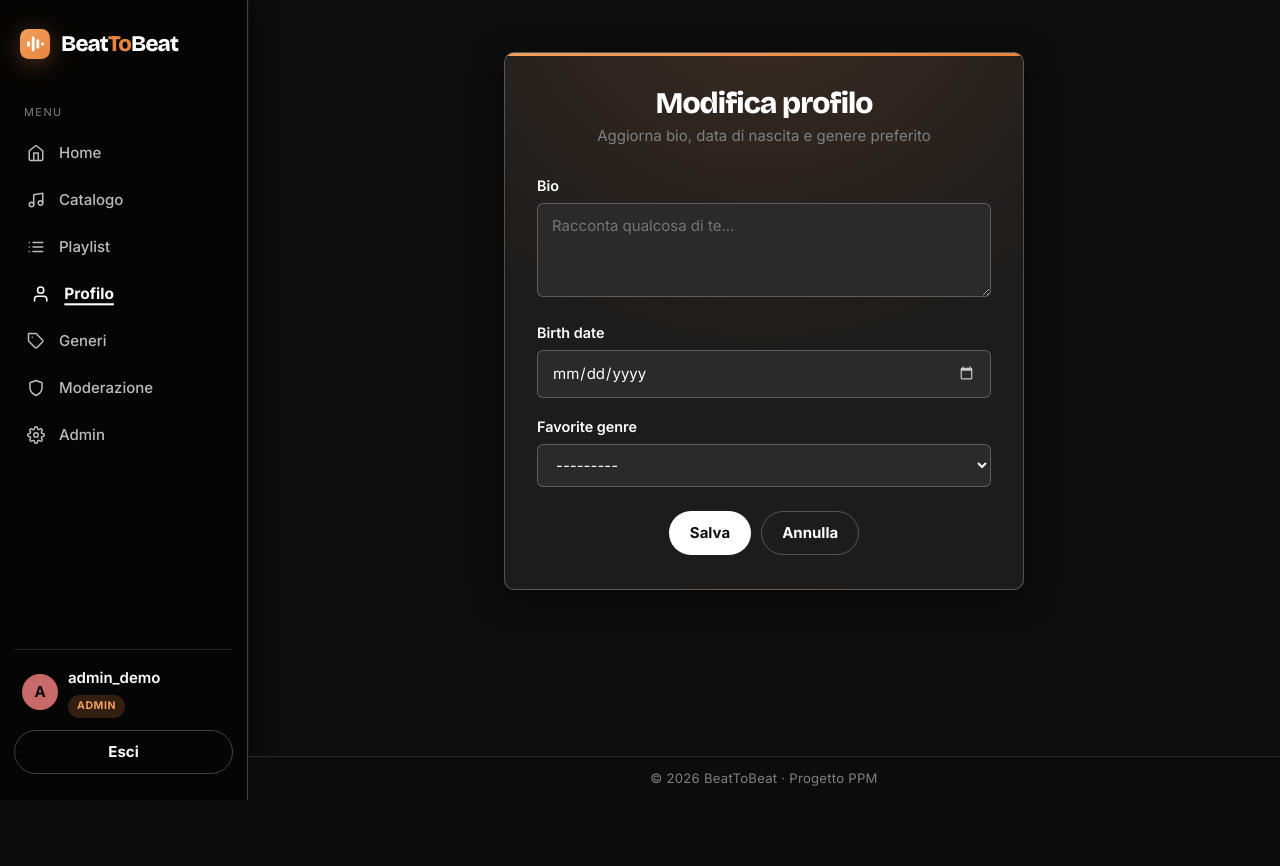
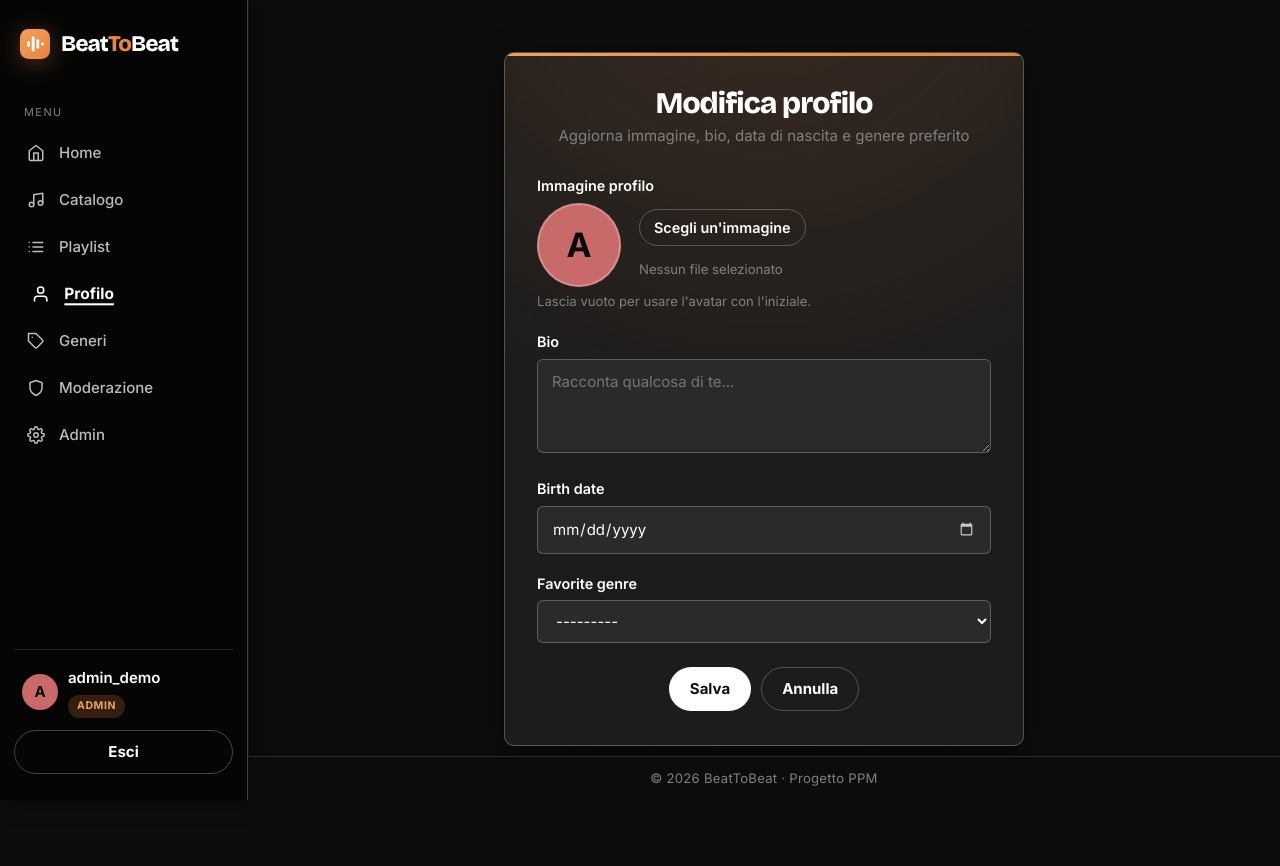
Before and after one commit to LucaaMoracci/BeatToBeat-music-streaming-platform, a Django app: page /accounts/profile/edit/ in a window 1280 px wide. Before the commit the page ends 800 px from the top, so only its background shows below. Run offline with Django 5.2, Linux system fonts and the light colour scheme; a user stored in the database is signed in; data comes from the database, SQL or seed files in the repository; both versions use the stored data as it was after the commit.

Commit message:
Aggiunta immagine profilo e persistenza audio

```diff
--- a/accounts/forms.py
+++ b/accounts/forms.py
@@ -23,7 +23,9 @@ class CustomUserCreationForm(UserCreationForm):
 class ProfileUpdateForm(forms.ModelForm):
     class Meta:
         model = CustomUser
-        fields = ['bio', 'birth_date', 'favorite_genre']
+        fields = ['avatar_image', 'bio', 'birth_date', 'favorite_genre']
+        labels = {'avatar_image': 'Immagine profilo'}
+        help_texts = {'avatar_image': 'Lascia vuoto per usare l\'avatar con l\'iniziale.'}
         widgets = {
             'bio': forms.Textarea(attrs={'rows': 3, 'placeholder': 'Racconta qualcosa di te...'}),
             'birth_date': forms.DateInput(attrs={'type': 'date'}),
--- a/accounts/models.py
+++ b/accounts/models.py
@@ -1,4 +1,5 @@
 from django.contrib.auth.models import AbstractUser, Group
+from django.core.validators import FileExtensionValidator
 from django.db import models
 
 
@@ -21,6 +22,12 @@ class CustomUser(AbstractUser):
         null=True,
         blank=True,
         related_name='fans',
+    )
+    avatar_image = models.FileField(
+        upload_to='avatars/',
+        blank=True,
+        null=True,
+        validators=[FileExtensionValidator(allowed_extensions=['jpg', 'jpeg', 'png', 'gif', 'webp'])],
     )
 
     AVATAR_COLORS = ['#f0803c', '#e0a15e', '#81b29a', '#6a8ec9', '#b07ba0', '#c96a6a']
--- a/static/css/style.css
+++ b/static/css/style.css
@@ -251,9 +251,16 @@ hr {
 	width: 36px;
 	height: 36px;
 	border-radius: 50%;
+	overflow: hidden;
 	color: #0a0a0c;
 	font-weight: 700;
 	flex: 0 0 auto;
+}
+
+.avatar img {
+	width: 100%;
+	height: 100%;
+	object-fit: cover;
 }
 
 .avatar-sm {
@@ -266,6 +273,58 @@ hr {
 	width: 78px;
 	height: 78px;
 	font-size: 2.1rem;
+}
+
+.avatar-edit {
+	display: flex;
+	align-items: center;
+	gap: 18px;
+	margin-top: 4px;
+}
+
+.avatar-preview {
+	width: 84px;
+	height: 84px;
+	flex: 0 0 auto;
+	border-radius: 50%;
+	overflow: hidden;
+	object-fit: cover;
+	border: 2px solid var(--border-strong);
+	display: inline-flex;
+	align-items: center;
+	justify-content: center;
+	font-size: 2.1rem;
+	font-weight: 700;
+	color: #0a0a0c;
+}
+
+.avatar-edit-controls {
+	display: flex;
+	flex-direction: column;
+	align-items: flex-start;
+	gap: 8px;
+}
+
+.avatar-edit input[type="file"] {
+	display: none;
+}
+
+.avatar-filename {
+	color: var(--faint);
+	font-size: 0.82rem;
+}
+
+.avatar-clear {
+	display: inline-flex;
+	align-items: center;
+	gap: 7px;
+	color: var(--muted);
+	font-size: 0.85rem;
+	cursor: pointer;
+}
+
+.avatar-clear input {
+	accent-color: var(--accent);
 }
 
 .profile-head {
--- a/static/js/player.js
+++ b/static/js/player.js
@@ -29,6 +29,24 @@
 		el.toggle.innerHTML = audio.paused ? ICON_PLAY : ICON_PAUSE;
 	}
 
+	const STORE_KEY = 'b2b_player';
+
+	function saveState() {
+		try {
+			sessionStorage.setItem(STORE_KEY, JSON.stringify({
+				src: audio.getAttribute('src') || '',
+				title: el.title.textContent,
+				artist: el.artist.textContent,
+				time: audio.currentTime || 0,
+				playing: !audio.paused,
+			}));
+		} catch (e) {}
+	}
+
+	function clearState() {
+		try { sessionStorage.removeItem(STORE_KEY); } catch (e) {}
+	}
+
 	function registerPlay(id) {
 		if (!id) return;
 		const token = document.querySelector('meta[name="csrf-token"]');
@@ -55,6 +73,7 @@
 		document.body.classList.add('is-playing');
 		audio.play().catch(function () {});
 		registerPlay(data.id);
+		saveState();
 	}
 
 	document.addEventListener('click', function (e) {
@@ -73,15 +92,16 @@
 		}
 	});
 
-	audio.addEventListener('play', syncIcon);
-	audio.addEventListener('pause', syncIcon);
-	audio.addEventListener('ended', syncIcon);
+	audio.addEventListener('play', function () { syncIcon(); saveState(); });
+	audio.addEventListener('pause', function () { syncIcon(); saveState(); });
+	audio.addEventListener('ended', function () { syncIcon(); clearState(); });
 
 	audio.addEventListener('timeupdate', function () {
 		const pct = audio.duration ? (audio.currentTime / audio.duration) * 100 : 0;
 		el.fill.style.width = pct + '%';
 		el.current.textContent = fmt(audio.currentTime);
 		el.duration.textContent = fmt(audio.duration);
+		saveState();
 	});
 
 	el.progress.addEventListener('click', function (e) {
@@ -94,6 +114,7 @@
 		audio.pause();
 		bar.classList.remove('is-visible');
 		document.body.classList.remove('is-playing');
+		clearState();
 	});
 
 	document.addEventListener('keydown', function (e) {
@@ -105,5 +126,22 @@
 		}
 	});
 
+	(function restore() {
+		let data;
+		try { data = JSON.parse(sessionStorage.getItem(STORE_KEY) || 'null'); } catch (e) { return; }
+		if (!data || !data.src) return;
+		el.title.textContent = data.title || '';
+		el.artist.textContent = data.artist || '';
+		audio.src = data.src;
+		bar.classList.add('is-visible');
+		document.body.classList.add('is-playing');
+		audio.addEventListener('loadedmetadata', function () {
+			if (data.time && isFinite(data.time)) {
+				try { audio.currentTime = data.time; } catch (e) {}
+			}
+			if (data.playing) audio.play().catch(function () {});
+		}, { once: true });
+	})();
+
 	syncIcon();
 })();
--- a/templates/accounts/profile_edit.html
+++ b/templates/accounts/profile_edit.html
@@ -6,10 +6,37 @@
 <div class="form-page">
 	<div class="panel form-card">
 		<h1 class="form-card-title">Modifica profilo</h1>
-		<p class="form-card-sub">Aggiorna bio, data di nascita e genere preferito</p>
-		<form method="post">
+		<p class="form-card-sub">Aggiorna immagine, bio, data di nascita e genere preferito</p>
+		<form method="post" enctype="multipart/form-data">
 			{% csrf_token %}
-			{% include 'partials/form_fields.html' %}
+
+			<div class="form-group">
+				<label for="id_avatar_image">Immagine profilo</label>
+				<div class="avatar-edit">
+					{% if form.instance.avatar_image %}
+					<img id="avatar-preview" class="avatar-preview" src="{{ form.instance.avatar_image.url }}" alt="Immagine attuale">
+					{% else %}
+					<span id="avatar-preview" class="avatar-preview" style="background-color: {{ user.avatar_color }};">{{ user.initial }}</span>
+					{% endif %}
+					<div class="avatar-edit-controls">
+						<label for="id_avatar_image" class="btn btn-ghost btn-sm">Scegli un'immagine</label>
+						<input type="file" name="avatar_image" id="id_avatar_image" accept="image/*">
+						<span id="avatar-filename" class="avatar-filename">Nessun file selezionato</span>
+						{% if form.instance.avatar_image %}
+						<label class="avatar-clear">
+							<input type="checkbox" name="avatar_image-clear" id="avatar_image-clear">
+							Rimuovi l'immagine attuale
+						</label>
+						{% endif %}
+					</div>
+				</div>
+				<span class="help-text">Lascia vuoto per usare l'avatar con l'iniziale.</span>
+				{% for error in form.avatar_image.errors %}
+				<div class="form-error">{{ error }}</div>
+				{% endfor %}
+			</div>
+
+			{% include 'partials/form_fields.html' with skip='avatar_image' %}
 			<div class="actions center mt-3">
 				<button type="submit" class="btn btn-accent">Salva</button>
 				<a class="btn btn-ghost" href="{% url 'accounts:profile' %}">Annulla</a>
@@ -18,3 +45,31 @@
 	</div>
 </div>
 {% endblock %}
+
+{% block extra_js %}
+<script>
+	(function () {
+		var input = document.getElementById('id_avatar_image');
+		var name = document.getElementById('avatar-filename');
+		var preview = document.getElementById('avatar-preview');
+		if (!input) return;
+		input.addEventListener('change', function () {
+			var file = input.files[0];
+			if (!file) return;
+			name.textContent = file.name;
+			var url = URL.createObjectURL(file);
+			if (preview.tagName === 'IMG') {
+				preview.src = url;
+			} else {
+				var img = document.createElement('img');
+				img.id = 'avatar-preview';
+				img.className = 'avatar-preview';
+				img.src = url;
+				img.alt = 'Anteprima';
+				preview.replaceWith(img);
+				preview = img;
+			}
+		});
+	})();
+</script>
+{% endblock %}
--- a/templates/partials/avatar.html
+++ b/templates/partials/avatar.html
@@ -1 +1,5 @@
+{% if profile_user.avatar_image %}
+<span class="avatar {{ size }}"><img src="{{ profile_user.avatar_image.url }}" alt="{{ profile_user.username }}"></span>
+{% else %}
 <span class="avatar {{ size }}" style="background-color: {{ profile_user.avatar_color }};">{{ profile_user.initial }}</span>
+{% endif %}
--- a/templates/partials/form_fields.html
+++ b/templates/partials/form_fields.html
@@ -9,6 +9,7 @@
 {% for field in form %}
 {% if field.is_hidden %}
 {{ field }}
+{% elif field.name == skip %}
 {% else %}
 <div class="form-group">
 	<label for="{{ field.id_for_label }}">{{ field.label }}</label>
```
Also changed, not shown: seed_data.py (+9 -0 lines), accounts/migrations/0007_customuser_avatar_image.py (added), db.sqlite3, media/avatars/avatar_alice.png (added), media/avatars/avatar_curator.png (added), media/avatars/avatar_listener.png (added).
